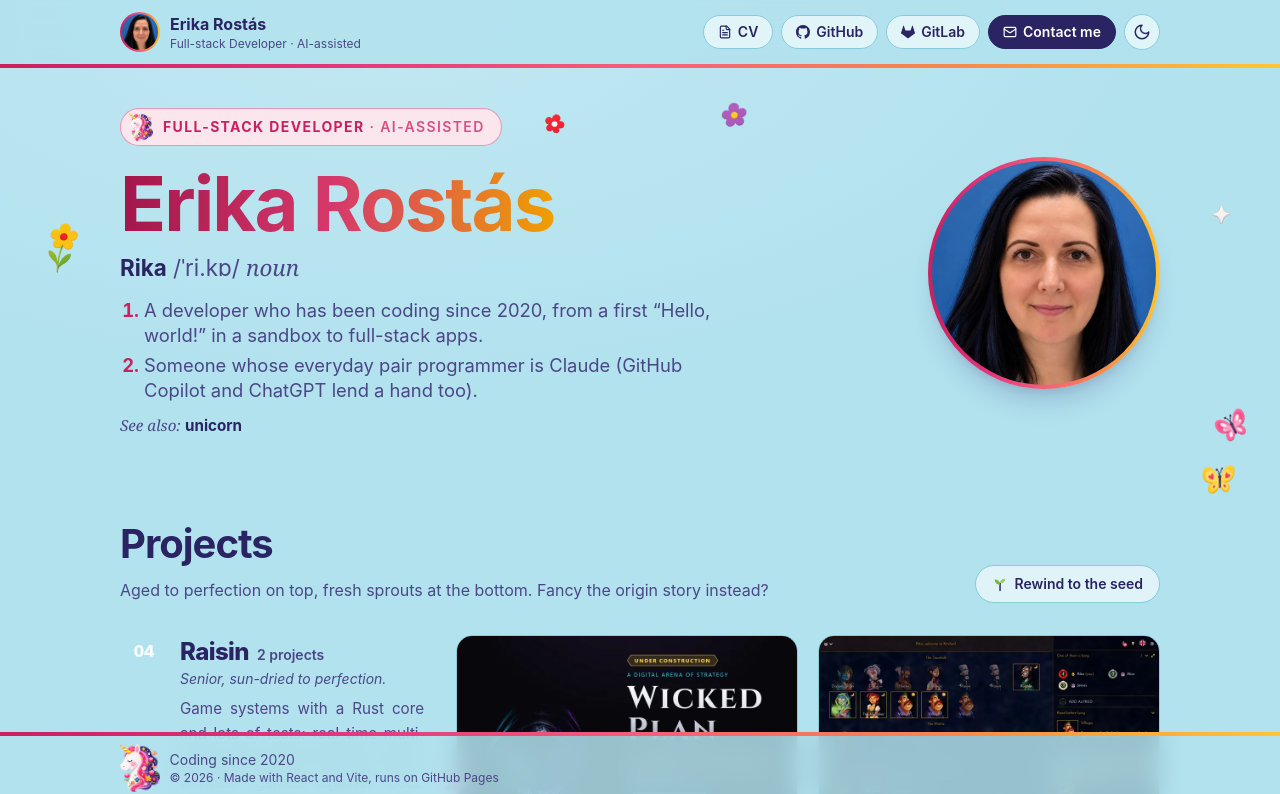
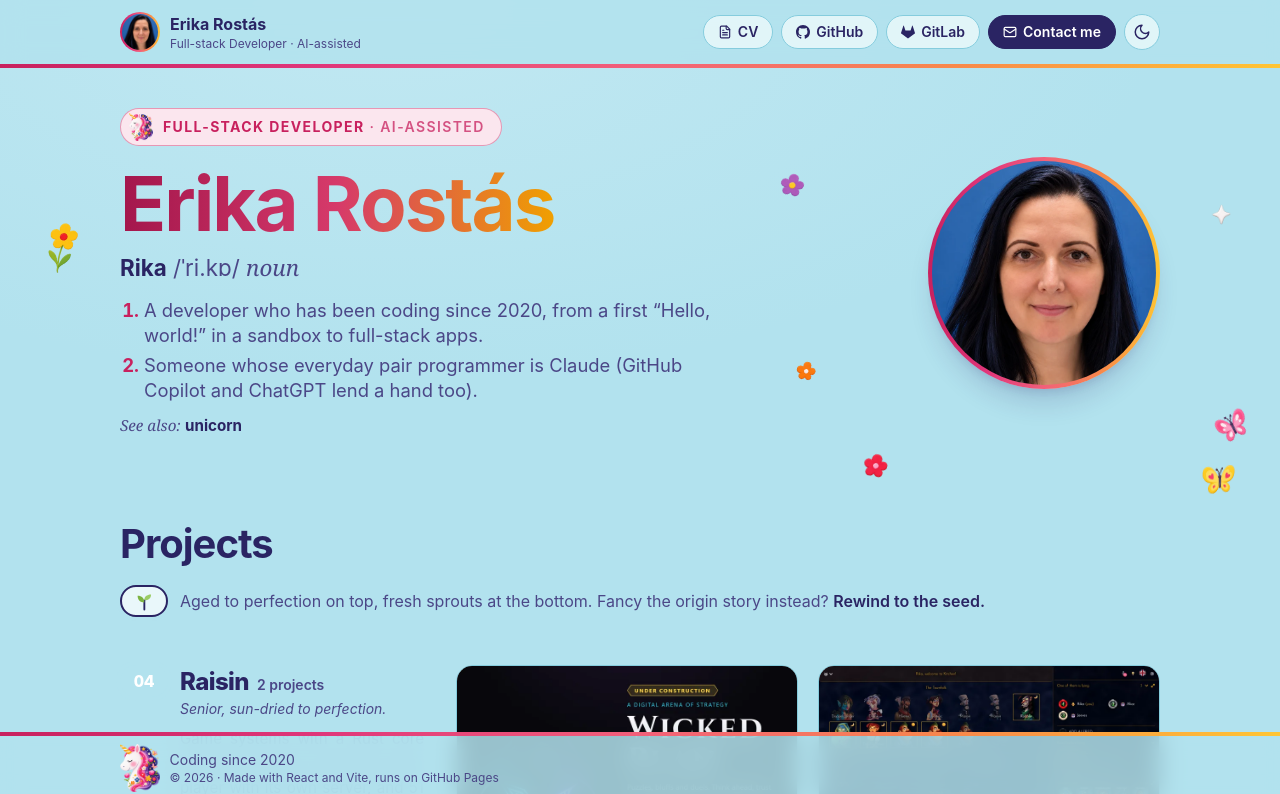
Before and after one commit to mazsola739/mazsola739, a React (Vite) app: page / in a window 1280 px wide. Shown: the top 794 px of the page. Built offline with nearby package versions, Linux system fonts and the light colour scheme.

Commit message:
The order switch at both ends of the timeline, shaped like the badges; an infinity badge after Raisin
Co-Authored-By: Claude Opus 5.5 <noreply@anthropic.com>

```diff
--- a/src/components/Projects.tsx
+++ b/src/components/Projects.tsx
@@ -29,44 +29,73 @@ const rankedLevels = levels.map((level, rank) => ({ level, rank }))
 type Order = 'raisin-first' | 'noob-first'
 
 /**
- * One button next to the section title turns the order round. It says in words what it does, with
- * the picture of where it starts: a sprout for Noob, grapes for Raisin. The subtitle's question
- * leads to it.
+ * A round button, the shape of the level badges, turns the order round. It sits at both ends of
+ * the timeline, joined to it by the line: at the top in front of the subtitle, and at the bottom
+ * after the last badge. It shows the picture of where the new order starts (a sprout for Noob,
+ * grapes for Raisin); the text next to it ends in the words of what it does.
  */
-const ORDERS: Record<Order, { subtitle: string; button: ReactNode; next: Order }> = {
+const ORDERS: Record<
+  Order,
+  { subtitle: string; bottom: string; label: string; icon: ReactNode; next: Order }
+> = {
   'raisin-first': {
     subtitle:
       'Aged to perfection on top, fresh sprouts at the bottom. Fancy the origin story instead?',
-    button: (
-      <>
-        <SproutIcon />
-        Rewind to the seed
-      </>
-    ),
+    bottom: 'Back at the seed, where it all began. Watch it grow the other way round?',
+    label: 'Rewind to the seed',
+    icon: <SproutIcon />,
     next: 'noob-first',
   },
   'noob-first': {
     subtitle: 'Watch it grow, from a tiny seed to a wrinkly raisin. Too slow for you?',
-    button: (
-      <>
-        <GrapesIcon className="fill-grape" />
-        Skip to the raisin
-      </>
-    ),
+    bottom: 'Still growing, with no end in sight. Rather start with the ripest?',
+    label: 'Skip to the raisin',
+    icon: <GrapesIcon className="fill-grape" />,
     next: 'raisin-first',
   },
 }
 
-function OrderButton({ order, onChange }: { order: Order; onChange: (order: Order) => void }) {
-  const { button, next } = ORDERS[order]
+/**
+ * The switch with its text. `stop` is the line's colour where the button sits: the line runs
+ * into it, and its border takes that colour; `scroll` brings the top of the projects back into view (for the bottom switch, which
+ * would otherwise leave the visitor at the far end of the new order).
+ */
+function OrderSwitch({
+  order,
+  onChange,
+  text,
+  stop,
+  scroll,
+  className = '',
+}: {
+  order: Order
+  onChange: (order: Order) => void
+  text: string
+  stop: string
+  scroll?: boolean
+  className?: string
+}) {
+  const { label, icon, next } = ORDERS[order]
   return (
-    <button
-      type="button"
-      className="inline-flex shrink-0 items-center gap-1.5 rounded-full border border-line bg-button px-4 py-2 text-sm font-semibold whitespace-nowrap text-ink transition-colors hover:border-accent hover:text-accent"
-      onClick={() => onChange(next)}
-    >
-      {button}
-    </button>
+    <div className={`flex items-center gap-3 md:gap-x-3 ${className}`}>
+      <button
+        type="button"
+        data-stop={stop}
+        aria-label={label}
+        title={label}
+        className="relative grid h-8 w-12 shrink-0 cursor-pointer place-items-center rounded-full border-2 border-(--stop) bg-card text-lg text-ink ring-4 ring-page transition-colors hover:border-accent hover:text-accent"
+        style={{ '--stop': stop } as CSSProperties}
+        onClick={() => {
+          onChange(next)
+          if (scroll) document.getElementById('projects')?.scrollIntoView({ behavior: 'smooth' })
+        }}
+      >
+        {icon}
+      </button>
+      <p className="text-muted">
+        {text} <span className="font-semibold text-ink">{label}.</span>
+      </p>
+    </div>
   )
 }
 
@@ -78,8 +107,8 @@ const START_COLOR = 'var(--color-level-0)'
 
 /**
  * From md the levels form a timeline: the badges sit on one line that runs through the colours,
- * from badge to badge, and on to 00, the start, below Noob (only when Raisin comes first: the other way round the line
- * simply starts at Noob).
+ * from badge to badge, and on to the badge at its end: 00, the start, below Noob when Raisin comes
+ * first; ∞, still growing, below Raisin the other way round.
  * The line's gradient has a stop at every badge, so it is measured from the page (useTimeline).
  * The skill pills of the cards take the colour of the line at their height.
  */
@@ -102,7 +131,7 @@ function useTimeline(order: Order) {
         .sort((a, b) => a.y - b.y)
       if (stops.length === 0) return
       const first = stops[0].y
-      const end = Math.max(stops[stops.length - 1].y, root.offsetHeight)
+      const end = stops[stops.length - 1].y
       if (line.current) {
         line.current.style.top = `${first}px`
         line.current.style.height = `${end - first}px`
@@ -140,12 +169,26 @@ function useTimeline(order: Order) {
   return { box, line }
 }
 
-/** The 00 badge: sunshine yellow, the start before anything happened. Only on the timeline (from md). */
-function StartBadge({ className }: { className: string }) {
+/** ∞, after Raisin: the learning goes on. In Raisin's wine colour, where the line ends. */
+const ENDLESS_COLOR = 'var(--color-level-4)'
+
+/**
+ * The badge at the end of the line, only on the timeline (from md). Raisin first: 00 in sunshine
+ * yellow, the start before anything happened. Noob first: ∞ in wine, still growing.
+ */
+function EndBadge({ raisinFirst }: { raisinFirst: boolean }) {
+  const color = raisinFirst ? START_COLOR : ENDLESS_COLOR
   return (
-    <div aria-hidden="true" data-stop={START_COLOR} className={`hidden md:block ${className}`}>
-      <span className="relative inline-block w-12 rounded-full bg-(--color-level-0) py-1 text-center text-base font-extrabold text-white tabular-nums ring-4 ring-page [text-shadow:0_1px_2px_rgb(0_0_0/0.3)]">
-        00
+    <div aria-hidden="true" data-stop={color} className="mt-12 hidden md:block">
+      <span
+        className="relative inline-flex h-8 w-12 items-center justify-center rounded-full text-base font-extrabold text-white tabular-nums ring-4 ring-page [text-shadow:0_1px_2px_rgb(0_0_0/0.3)]"
+        style={{ backgroundColor: color }}
+      >
+        {raisinFirst ? (
+          '00'
+        ) : (
+          <span className="-translate-y-0.5 text-[1.65rem] leading-none">∞</span>
+        )}
       </span>
     </div>
   )
@@ -157,21 +200,25 @@ export function Projects() {
 
   const raisinFirst = order === 'raisin-first'
   const shownLevels = raisinFirst ? [...rankedLevels].reverse() : rankedLevels
-  const { subtitle } = ORDERS[order]
+  const { subtitle, bottom } = ORDERS[order]
   const { box, line } = useTimeline(order)
+  const firstColor = LEVEL_COLORS[shownLevels[0].rank % LEVEL_COLORS.length]
+  const endColor = raisinFirst ? START_COLOR : ENDLESS_COLOR
 
   return (
-    <Section
-      id="projects"
-      title="Projects"
-      subtitle={subtitle}
-      actions={<OrderButton order={order} onChange={setOrder} />}
-    >
+    <Section id="projects" title="Projects">
       <div ref={box} className="relative">
         <div
           ref={line}
           aria-hidden="true"
           className="absolute left-[calc(1.5rem-2px)] hidden w-1 rounded-full md:block"
+        />
+        <OrderSwitch
+          className="-mt-4 mb-8 md:mb-12"
+          order={order}
+          onChange={setOrder}
+          text={subtitle}
+          stop={firstColor}
         />
         <ol className="grid gap-8 md:gap-12">
           {shownLevels.map(({ level, rank }) => {
@@ -230,7 +277,15 @@ export function Projects() {
             )
           })}
         </ol>
-        {raisinFirst && <StartBadge className="mt-12" />}
+        <EndBadge raisinFirst={raisinFirst} />
+        <OrderSwitch
+          className="mt-8 md:mt-12"
+          order={order}
+          onChange={setOrder}
+          text={bottom}
+          stop={endColor}
+          scroll
+        />
       </div>
     </Section>
   )
--- a/src/components/Section.tsx
+++ b/src/components/Section.tsx
@@ -3,7 +3,7 @@ import type { ReactNode } from 'react'
 type SectionProps = {
   id: string
   title: string
-  subtitle: string
+  subtitle?: string
   /** Controls next to the title (e.g. a switch); on phones they go under the subtitle. */
   actions?: ReactNode
   children: ReactNode
@@ -24,7 +24,7 @@ export function Section({ id, title, subtitle, actions, children }: SectionProps
           >
             {title}
           </h2>
-          <p className="mt-2 text-muted">{subtitle}</p>
+          {subtitle && <p className="mt-2 text-muted">{subtitle}</p>}
         </div>
         {actions}
       </header>
```
